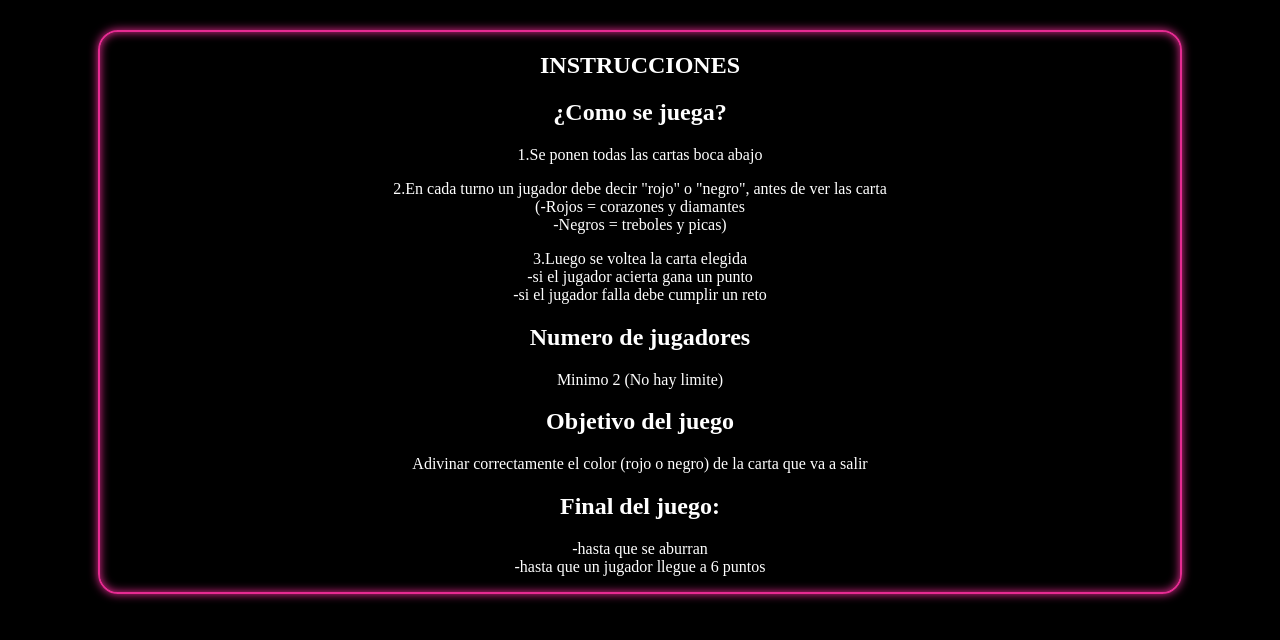
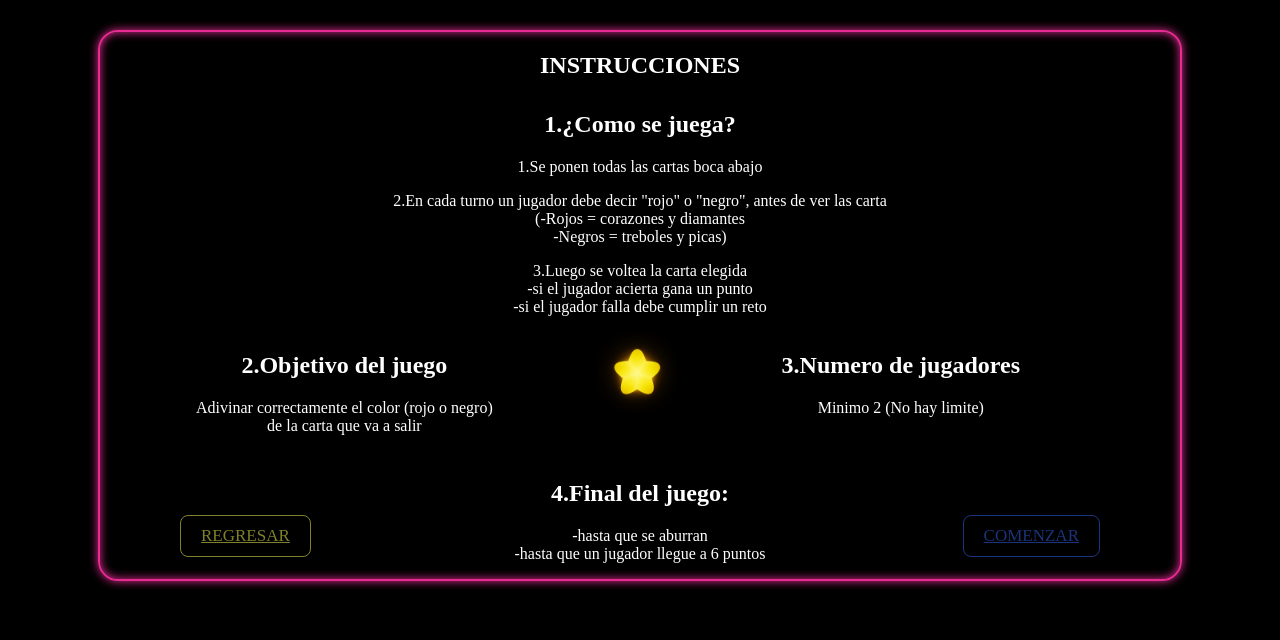
Before and after one commit to yesicatatiana/JavaScrip_S2_SanchezYesica, a plain HTML site: page Dia10/index2.html in a window 1280 px wide. Drawn offline with Linux system fonts and the light colour scheme.

Commit message:
feat :sparkles: advance

```diff
--- a/Dia10/index2.html
+++ b/Dia10/index2.html
@@ -14,27 +14,34 @@
         <h2>INSTRUCCIONES</h2>
     </div>
 
-    <div>
-        <h2>¿Como se juega?</h2>
+    <div class="prt1">
+        <h2>1.¿Como se juega?</h2>
         <p>1.Se ponen todas las cartas boca abajo</p>
         <p>2.En cada turno un jugador debe decir "rojo" o "negro", antes de ver las carta <br>(-Rojos = corazones y diamantes <br> -Negros = treboles y picas)</p>
         <p>3.Luego se voltea la carta elegida <br>-si el jugador acierta gana un punto <br> -si el jugador falla debe cumplir un reto</p>
     </div>
 
-    <div>
-        <h2>Numero de jugadores</h2>
+    <img class="img2" src="img/img2.jpeg" alt="">
+
+
+    <div class="prt2">
+        <h2>3.Numero de jugadores</h2>
         <p>Minimo 2 (No hay limite)</p>
     </div>
 
-    <div>
-        <h2>Objetivo del juego</h2>
-        <p>Adivinar correctamente el color (rojo o negro) de la carta que va a salir</p>
+    <div class="prt3">
+        <h2>2.Objetivo del juego</h2>
+        <p>Adivinar correctamente el color (rojo o negro) <br> de la carta que va a salir</p>
     </div>
 
-    <div>
-        <h2>Final del juego:</h2>
+    <div class="prt4">
+        <h2>4.Final del juego:</h2>
         <p>-hasta que se aburran <br>-hasta que un jugador llegue a 6 puntos</p>
     </div>
+
+    <a class="regresar" href="index.html">Regresar</a>
+
+    <a class="comenzar" href="index3.html" >Comenzar</a>
 
 
 </div>
--- a/Dia10/styles/styles2.css
+++ b/Dia10/styles/styles2.css
@@ -10,5 +10,93 @@ body {
     border: 2px solid #e62b92;
     border-radius: 20px;
     margin: 30px 90px;
+}
 
+.prt1{
+    margin-top: 2rem;
 }
+
+.prt2 {
+    margin-right: 10rem;
+    float: right;
+}
+
+.prt3 {
+    margin-left: 6rem;
+    float: left;
+}
+
+.img2 {
+    width: 5rem;
+}
+
+.prt4 {
+    margin-top: 4rem
+}
+
+.regresar {
+    float: left;
+    margin-top: -4rem;
+    margin-left: 5rem;
+    padding: 10px 20px;
+    text-transform: uppercase;
+    border-radius: 8px;
+    font-size: 17px;
+    font-weight: 500;
+    color: #81802b;
+    text-shadow: none;
+    background: transparent;
+    cursor: pointer;
+    box-shadow: transparent;
+    border: 1px solid #81802b;
+    transition: 0.5s ease;
+}
+
+.regresar:hover {
+    color: #ffffff;
+    background: #9e940b;
+    border: 1px solid #9e940b;
+    text-shadow:
+    0 0 5px #ffffff,
+    0 0 10px #ffffff,
+    0 0 20px #ffffff;
+    box-shadow:
+    0 0 5px #756e02,
+    0 0 10px #9e940b,
+    0 0 20px #9e940b,
+    0 0 100px #9e940b;
+}
+
+.comenzar {
+    float: right; /*derecha*/
+    margin-top: -4rem;
+    margin-right: 5rem;
+    padding: 10px 20px;
+    text-transform: uppercase; /*Transforma el texto en mayuscuya*/
+    border-radius: 8px;
+    font-size: 17px;
+    font-weight: 500; /*controla el grosor del texto - Debe ir sin px ya q es un valor numerico no una longitud*/
+    color: #3668f180;
+    text-shadow: none; /*No se aplicara sombra en el estado normal*/
+    background: transparent;
+    cursor: pointer; /*El cursor cambia a manito cuando se pasa el sobre el boton*/
+    border: 1px solid #3668f180;
+    transition: 0.5s ease; /*ease(rapido al principio y lento al final) */
+}
+
+.comenzar:hover { /*esto se aplica cuando el usiario pasa el mause encima del boton*/
+    color: #ffffff; /*cambia el color de texto a blanco*/
+    background: #008cff;
+    border: 1px solid #008cff;
+    text-shadow: /*Agrega sombras al contorno de un elemento como cajas,botones,tarjeta*/
+    /*Sintaxis general*/
+    /*box-shadow: desplazamientoX-desplazamientoY-desenfoque-expansion color*/
+    0 0 5px #ffffff, /*Agrega resplandores blancos al texto(cada linea indica una sombra con diferentes radios de expansion "5px,10px,20px"*/
+    0 0 10px #ffffff,
+    0 0 20px #ffffff;
+    box-shadow:
+    0 0 5px #008cff,
+    0 0 10px #008cff,
+    0 0 20px #008cff,
+    0 0 100px #008cff;
+}
```
Also changed, not shown: Dia10/index3.html (added, +12 -0 lines), Dia10/img/img2.jpeg (added), Dia10/styles/styles3.css (added).
